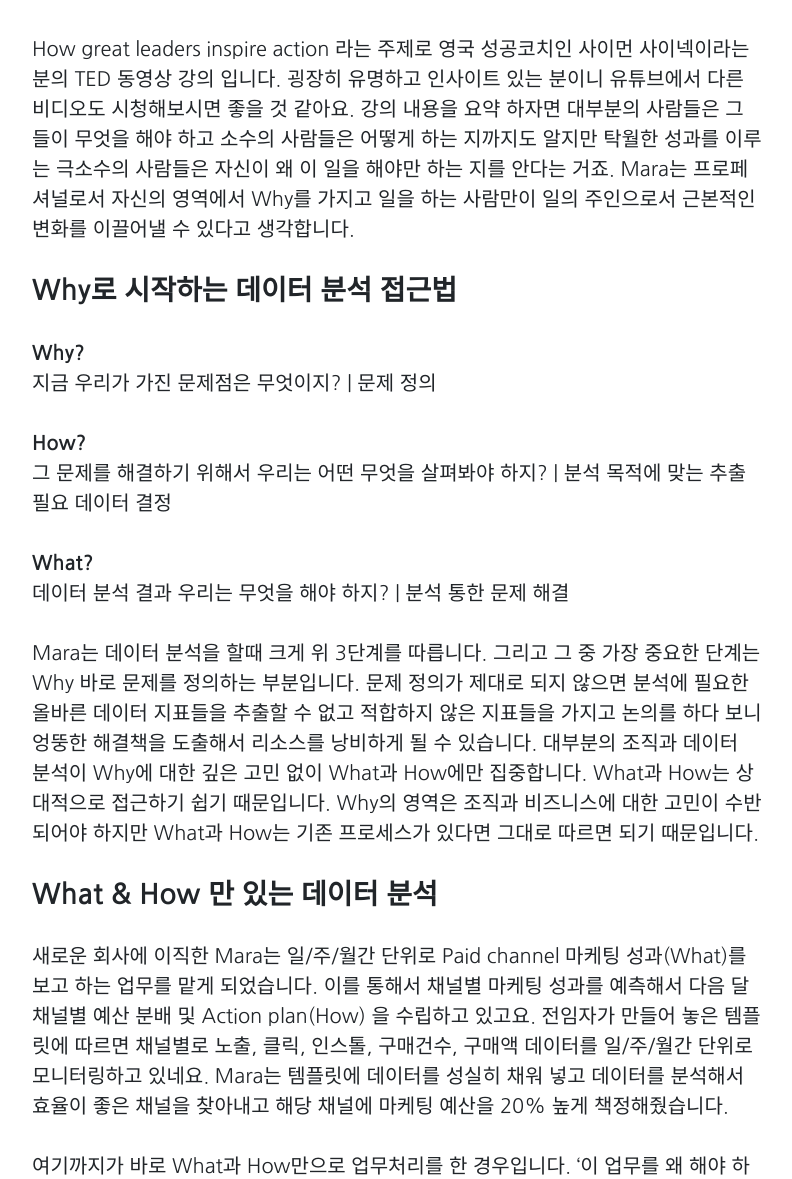
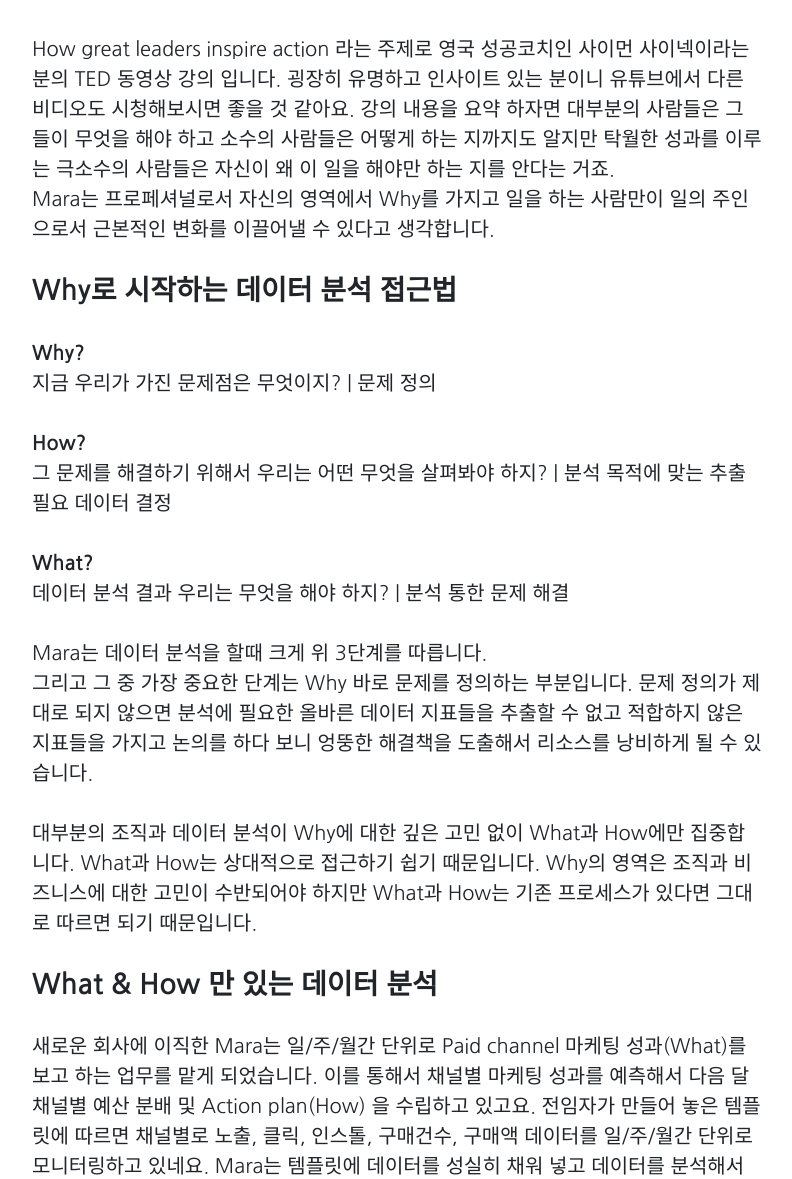
Before and after one commit to Marapro88/mara, a Jekyll site: the page built from _posts/Ignite/2020-05-24-ignite-why-data-analysis-important.md, in a window 1280 px wide and 1400 px high, scrolled down 1010 px, cut to the strip 221-1400 px from the top of the window. Shown: the whole strip, without its empty margins (243-1035 px from the left). Built offline with Jekyll 4.4.1, drawn with Linux system fonts in a browser that asks for light colours; comment, search, counter and statistics services are not loaded; some of the changed text lies outside the part shown.

Commit message:
0903 탈고탈고

```diff
--- a/_posts/Ignite/2020-05-24-ignite-why-data-analysis-important.md
+++ b/_posts/Ignite/2020-05-24-ignite-why-data-analysis-important.md
@@ -23,9 +23,14 @@ content_id: '1'
 
 일잘러 스킬 첫번째 주제로 회사 생활을 하면 누구나 필요한 데이터 분석에 대해서 이야기를 해보려고 합니다. 영업, 전략, 마케팅, 기획, 운영 등등 회사의 어떤 부서에서 근무하든 데이터 분석은 반드시 해야 하는 업무 중의 하나입니다. 성과 보고를 해야 할 때도 의사결정이 필요한 순간에도 데이터를 분석이 필요합니다. 그러면 데이터 분석은 어떤 순서로 접근하면 좋을까요? 아래 동영상을 잠깐 시청해볼까요?
 
+
+
 <iframe width="560" height="315" src="https://www.youtube.com/embed/qp0HIF3SfI4?start=8" frameborder="0" allow="accelerometer; autoplay; encrypted-media; gyroscope; picture-in-picture" allowfullscreen></iframe>
 
-How great leaders inspire action 라는 주제로 영국 성공코치인 사이먼 사이넥이라는 분의 TED 동영상 강의 입니다. 굉장히 유명하고 인사이트 있는 분이니 유튜브에서 다른 비디오도 시청해보시면 좋을 것 같아요. 강의 내용을  요약 하자면 대부분의 사람들은 그들이 무엇을 해야 하고 소수의 사람들은 어떻게 하는 지까지도 알지만 탁월한 성과를 이루는 극소수의 사람들은 자신이 왜 이 일을 해야만 하는 지를 안다는 거죠. Mara는 프로페셔널로서 자신의 영역에서 Why를 가지고 일을 하는 사람만이 일의 주인으로서 근본적인 변화를 이끌어낼 수 있다고 생각합니다.
+
+
+How great leaders inspire action 라는 주제로 영국 성공코치인 사이먼 사이넥이라는 분의 TED 동영상 강의 입니다. 굉장히 유명하고 인사이트 있는 분이니 유튜브에서 다른 비디오도 시청해보시면 좋을 것 같아요. 강의 내용을  요약 하자면 대부분의 사람들은 그들이 무엇을 해야 하고 소수의 사람들은 어떻게 하는 지까지도 알지만 탁월한 성과를 이루는 극소수의 사람들은 자신이 왜 이 일을 해야만 하는 지를 안다는 거죠. <br>
+Mara는 프로페셔널로서 자신의 영역에서 Why를 가지고 일을 하는 사람만이 일의 주인으로서 근본적인 변화를 이끌어낼 수 있다고 생각합니다.
 
 ### Why로 시작하는 데이터 분석 접근법
 
@@ -38,7 +43,10 @@ How great leaders inspire action 라는 주제로 영국 성공코치인 사이
 **What?**<br>
 데이터 분석 결과 우리는 무엇을 해야 하지? | 분석 통한 문제 해결
 
-Mara는 데이터 분석을 할때 크게 위 3단계를 따릅니다. 그리고 그 중 가장 중요한 단계는 Why 바로 문제를 정의하는 부분입니다. 문제 정의가 제대로 되지 않으면 분석에 필요한 올바른 데이터 지표들을 추출할 수 없고 적합하지 않은 지표들을 가지고 논의를 하다 보니 엉뚱한 해결책을 도출해서 리소스를 낭비하게 될 수 있습니다. 대부분의 조직과 데이터 분석이 Why에 대한 깊은 고민 없이 What과 How에만 집중합니다. What과 How는 상대적으로 접근하기 쉽기 때문입니다. Why의 영역은 조직과 비즈니스에 대한 고민이 수반되어야 하지만 What과 How는 기존 프로세스가 있다면 그대로 따르면 되기 때문입니다.
+Mara는 데이터 분석을 할때 크게 위 3단계를 따릅니다. <br>
+그리고 그 중 가장 중요한 단계는 Why 바로 문제를 정의하는 부분입니다. 문제 정의가 제대로 되지 않으면 분석에 필요한 올바른 데이터 지표들을 추출할 수 없고 적합하지 않은 지표들을 가지고 논의를 하다 보니 엉뚱한 해결책을 도출해서 리소스를 낭비하게 될 수 있습니다. <br>
+
+대부분의 조직과 데이터 분석이 Why에 대한 깊은 고민 없이 What과 How에만 집중합니다. What과 How는 상대적으로 접근하기 쉽기 때문입니다. Why의 영역은 조직과 비즈니스에 대한 고민이 수반되어야 하지만 What과 How는 기존 프로세스가 있다면 그대로 따르면 되기 때문입니다.
 
 ### What & How 만 있는 데이터 분석
 
@@ -50,5 +58,5 @@ Mara는 데이터 분석을 할때 크게 위 3단계를 따릅니다. 그리고
 
 Mara는 이 업무를 왜 매일 처리해야 하는 걸까요? 여러가지 목적이 있을 수 있겠지만 여기서는 기존 유저의 Retention을 올리는 것이 목적이라고 가정해봅시다. (사실 문제를 정의하는 것도 엄청나게 지난한 과정을 거칩니다. 조직은 항상 다양한 문제를 가지고 있고 시간과 자원은 한정되어 있으니까요. 중요도와 해결했을 때 예상되는 파급효과, 얼마나 쉽게 해결할 수 있느냐 등등 몇 가지 기준을 가지고 우선순위를 정해줘야 합니다.) 현재 전사적으로 Retention을 올리는게 가장 중요한 문제였는데 Mara가 매일 모니터링하는 지표에는 Retention을 볼 수 있는 지표가 하나도 없네요? <br>
 
-Retention을 모니터링 하기 위해 필요한 데이터가 무엇이지부터 정의해야 합니다. 채널별로 유저의 일/주/월별 cohort 가 있어야 할 것이고요, Retention 성과의 원인을 파악하기 위해 유저 퍼널 별로 이탈률 데이터도 필요하겠네요. 필요한 데이터를 정의하고 나면 그 데이터를 어떻게 수집하고 관리할 것인지, 리포팅 자동화 가능 여부 등도 알아봐야겠죠. 이렇게 문제에 따라서 추출하고 모니터링 해야 하는 데이터가 달라지게 됩니다. ''올바른 데이터 추출을 위해서 문제인식이 중요하다!'라는 부분 꼭 잊지 마시고 올바른 데이터 분석하시기 바랍니다! 다음 글에서는 이렇게 추출한 데이터를 가공하는 방법에 대해서 살펴볼게요~! <br>
+Retention을 모니터링 하기 위해 필요한 데이터가 무엇이지부터 정의해야 합니다. 채널별로 유저의 일/주/월별 cohort 가 있어야 할 것이고요, Retention 성과의 원인을 파악하기 위해 유저 퍼널 별로 이탈률 데이터도 필요하겠네요. 필요한 데이터를 정의하고 나면 그 데이터를 어떻게 수집하고 관리할 것인지, 리포팅 자동화 가능 여부 등도 알아봐야겠죠. 이렇게 문제에 따라서 추출하고 모니터링 해야 하는 데이터가 달라지게 됩니다. **'올바른 데이터 추출을 위해서 문제인식이 중요하다!'**라는 부분 꼭 잊지 마시고 올바른 데이터 분석하시기 바랍니다! 다음 글에서는 이렇게 추출한 데이터를 가공하는 방법에 대해서 살펴볼게요~! <br>
 오늘도 칼퇴하세요~! 🙋‍♀️
```
